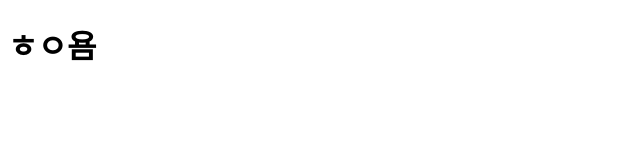
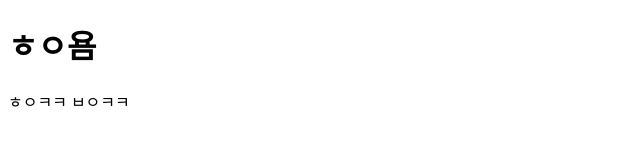
Before and after one commit to rlaxotjs123456/company-project, a plain HTML site: page index.html in a window 1280 px wide. Shown: the full height of the page, 0-640 px from the left. Drawn offline with Linux system fonts and the light colour scheme.

Commit message:
first commit

```diff
--- a/index.html
+++ b/index.html
@@ -7,5 +7,9 @@
 </head>
 <body>
     <h1>ㅎㅇ욤</h1>
+    <main>
+        ㅎㅇㅋㅋ
+        ㅂㅇㅋㅋ
+    </main>
 </body>
 </html>
```
